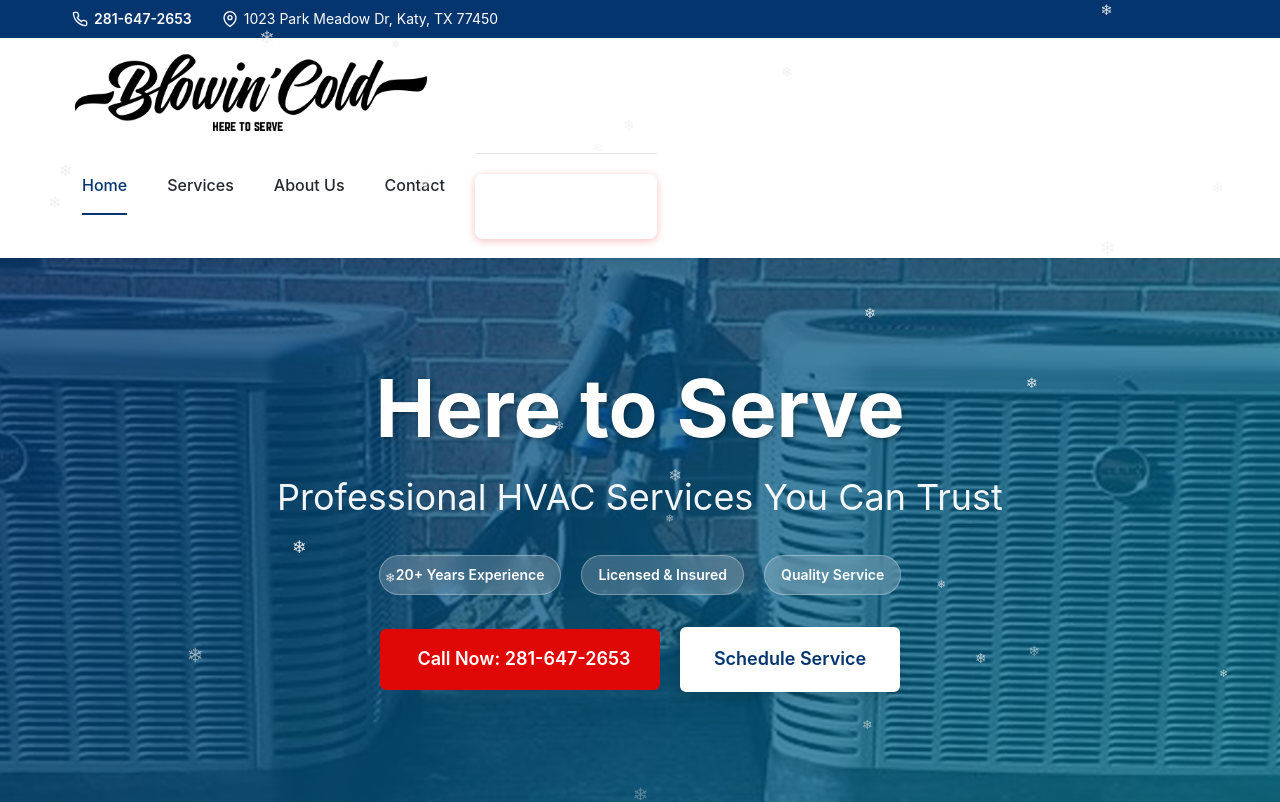
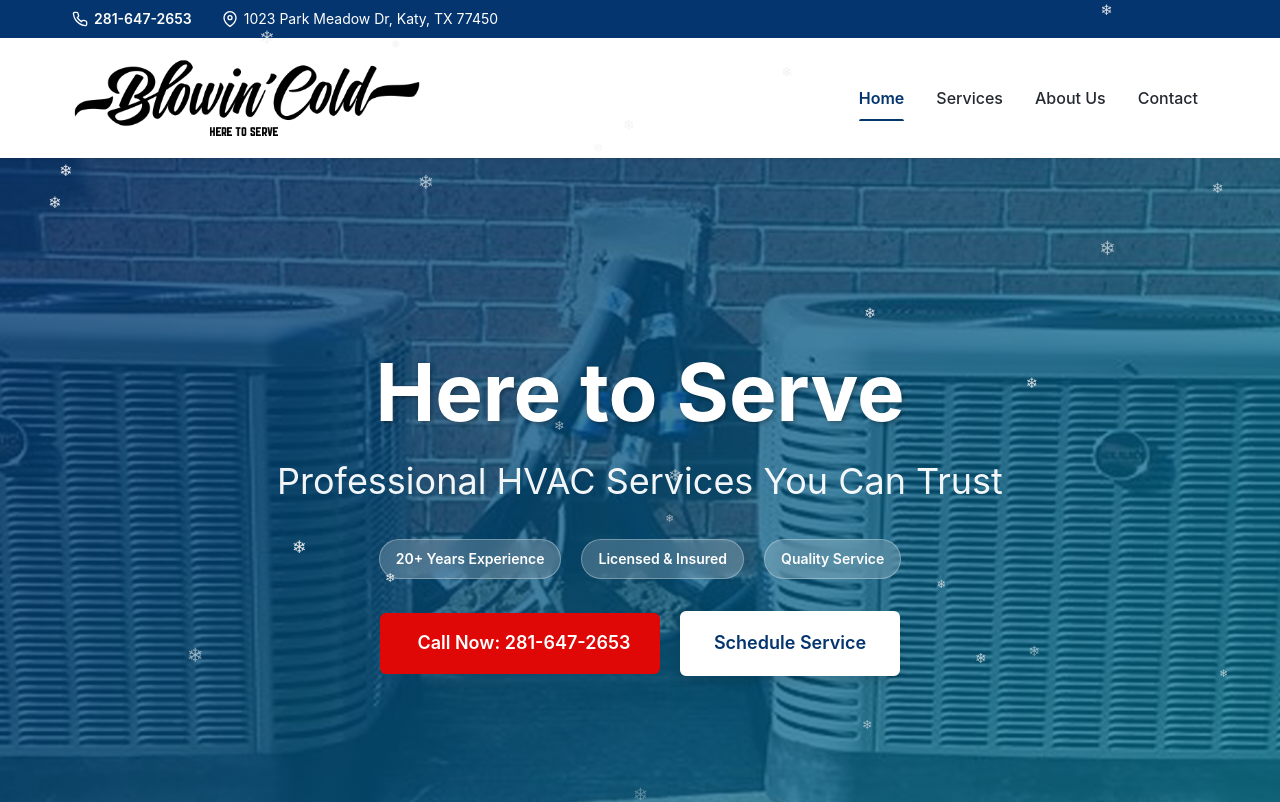
Before and after one commit to Swimhack/blowincoldac, a website: page index.html in a window 1280 px wide. Shown: the top 802 px of the page. Drawn offline with Linux system fonts and the light colour scheme.

Commit message:
Polish header and navigation for responsive UI/UX - Improved logo sizing, menu layout, and mobile experience

```diff
--- a/css/main.css
+++ b/css/main.css
@@ -347,51 +347,65 @@ a:hover {
 /* Navigation - Mobile First */
 .main-nav {
     background-color: white;
-    padding: 12px 0;
+    padding: 10px 0;
 }
 
 .main-nav .container {
     display: flex;
-    justify-content: center;
+    justify-content: space-between;
     align-items: center;
     position: relative;
 }
 
+.nav-wrapper {
+    display: flex;
+    justify-content: space-between;
+    align-items: center;
+    width: 100%;
+}
+
+.logo-wrapper {
+    flex: 0 0 auto;
+}
+
 .logo {
     display: flex;
     align-items: center;
-    justify-content: center;
     text-decoration: none;
     transition: transform 0.3s ease;
-    width: 100%;
 }
 
 .logo:hover {
-    transform: scale(1.05);
+    transform: scale(1.02);
 }
 
 .logo img {
-    height: 80px;
-    width: 100%;
-    max-width: 100%;
+    height: 50px;
+    width: auto;
+    max-width: 180px;
     object-fit: contain;
 }
 
-/* Desktop logo styling */
+/* Desktop logo and nav styling */
 @media (min-width: 768px) {
-    .main-nav .container {
-        justify-content: space-between;
-    }
-
-    .logo {
-        justify-content: flex-start;
-        width: auto;
+    .main-nav {
+        padding: 12px 0;
     }
 
     .logo img {
-        height: 400px;
-        width: auto;
-        max-width: 800px;
+        height: 70px;
+        max-width: 250px;
+    }
+}
+
+@media (min-width: 1024px) {
+    .main-nav {
+        padding: 15px 0;
+    }
+
+    .logo img {
+        height: 90px;
+        max-width: 350px;
     }
 }
 
@@ -399,16 +413,26 @@ a:hover {
 .mobile-menu-toggle {
     display: flex;
     flex-direction: column;
-    gap: 4px;
+    gap: 5px;
     background: none;
     border: none;
     cursor: pointer;
-    padding: 8px;
+    padding: 10px;
     z-index: 10000;
-    position: absolute;
-    right: 16px;
+    position: relative;
+    order: 3;
     opacity: 1;
     visibility: visible;
+    border-radius: 6px;
+    transition: background-color 0.3s ease;
+}
+
+.mobile-menu-toggle:hover {
+    background-color: rgba(0, 0, 0, 0.05);
+}
+
+.mobile-menu-toggle:active {
+    background-color: rgba(0, 0, 0, 0.1);
 }
 
 @media (min-width: 768px) {
@@ -419,27 +443,30 @@ a:hover {
 
 .mobile-menu-toggle .hamburger-line {
     display: block;
-    width: 25px;
+    width: 28px;
     height: 3px;
-    background-color: var(--text-dark);
-    transition: var(--transition);
+    background-color: var(--primary-blue);
+    transition: all 0.3s ease;
+    border-radius: 2px;
 }
 
 /* Mobile menu - hidden by default */
 .nav-menu {
     display: none;
     position: fixed;
-    top: 74px; /* Height of mobile nav */
+    top: 70px; /* Height of mobile nav */
     left: 0;
     right: 0;
+    bottom: 0;
     background-color: white;
     flex-direction: column;
-    padding: 20px;
-    box-shadow: var(--shadow-lg);
-    max-height: calc(100vh - 74px);
+    padding: 0;
+    box-shadow: 0 8px 16px rgba(0, 0, 0, 0.15);
+    max-height: calc(100vh - 70px);
     overflow-y: auto;
     z-index: 9998;
     list-style: none;
+    order: 4;
 }
 
 .nav-menu.active {
@@ -448,34 +475,38 @@ a:hover {
 
 .nav-menu li {
     width: 100%;
-    margin-bottom: 4px;
+    margin: 0;
+    border-bottom: 1px solid var(--border-color);
+}
+
+.nav-menu li:last-child {
+    border-bottom: none;
 }
 
 .nav-menu a {
     display: flex;
     align-items: center;
-    padding: 14px 12px;
-    min-height: 48px;
-    border-radius: 6px;
+    padding: 18px 24px;
+    min-height: 56px;
     color: var(--text-dark);
     font-weight: 500;
     font-size: 1rem;
-    transition: all 0.3s ease;
+    transition: all 0.2s ease;
     border-bottom: none;
 }
 
 .nav-menu a:hover,
 .nav-menu a.active {
     color: var(--primary-blue);
-    background-color: var(--bg-light);
+    background-color: rgba(4, 53, 111, 0.05);
 }
 
 /* Mobile menu extra content (from header-top) */
 .mobile-menu-extra {
     display: block;
-    padding: 20px 0;
+    padding: 20px 24px;
     border-bottom: 1px solid var(--border-color);
-    margin-bottom: 20px;
+    background-color: var(--bg-section);
 }
 
 .mobile-menu-extra .header-contact {
@@ -540,16 +571,15 @@ a:hover {
 }
 
 .mobile-menu-cta {
-    margin-top: 20px;
-    padding-top: 20px;
-    border-top: 1px solid var(--border-color);
+    padding: 20px 24px;
+    background-color: var(--bg-section);
 }
 
 .mobile-menu-cta .btn-primary {
     width: 100%;
-    padding: 18px 16px;
-    font-size: 1.1rem;
-    font-weight: 700;
+    padding: 16px;
+    font-size: 1rem;
+    font-weight: 600;
     background-color: var(--primary-red);
     border: none;
     border-radius: 8px;
@@ -560,7 +590,7 @@ a:hover {
     align-items: center;
     justify-content: center;
     transition: all 0.3s ease;
-    min-height: 56px;
+    min-height: 52px;
     box-shadow: 0 2px 8px rgba(224, 7, 7, 0.25);
 }
 
@@ -571,14 +601,6 @@ a:hover {
 }
 
 @media (min-width: 768px) {
-    .main-nav {
-        padding: 15px 0;
-    }
-
-    .logo img {
-        height: 80px;
-    }
-
     /* Hide mobile menu toggle on desktop */
     .mobile-menu-toggle {
         display: none;
@@ -594,34 +616,64 @@ a:hover {
         padding: 0;
         max-height: none;
         overflow: visible;
-        gap: 20px;
+        gap: 8px;
         align-items: center;
+        order: 2;
+        flex: 1;
+        justify-content: flex-end;
     }
 
     .nav-menu li {
         width: auto;
+        margin: 0;
+        border-bottom: none;
     }
 
     .nav-menu a {
-        padding: 5px 10px;
+        padding: 8px 14px;
         border: none;
         background: none !important;
         position: relative;
+        min-height: auto;
+        font-size: 0.95rem;
+        border-radius: 6px;
+    }
+
+    .nav-menu a:hover {
+        background-color: rgba(4, 53, 111, 0.08) !important;
+    }
+
+    .nav-menu a.active {
+        font-weight: 600;
+        color: var(--primary-blue);
     }
 
     .nav-menu a.active::after {
         content: '';
         position: absolute;
-        bottom: -5px;
-        left: 10px;
-        right: 10px;
-        height: 2px;
+        bottom: 0;
+        left: 14px;
+        right: 14px;
+        height: 3px;
         background-color: var(--primary-blue);
+        border-radius: 2px 2px 0 0;
     }
 
     /* Hide mobile menu extra on desktop */
-    .mobile-menu-extra {
+    .mobile-menu-extra,
+    .mobile-menu-cta {
         display: none;
+    }
+}
+
+@media (min-width: 1024px) {
+    .nav-menu {
+        gap: 12px;
+    }
+
+    .nav-menu a {
+        padding: 8px 16px;
+        font-size: 1rem;
     }
 }
 
@@ -693,7 +745,7 @@ a:hover {
     position: relative;
     height: 80vh;
     min-height: 500px;
-    margin-top: 74px; /* Mobile header height */
+    margin-top: 70px; /* Mobile header height */
     overflow: hidden;
     background: linear-gradient(135deg, rgba(4, 53, 111, 0.8), rgba(2, 122, 151, 0.7)),
                 url('../images/hero-bg.jpg') center/cover no-repeat;
@@ -703,7 +755,7 @@ a:hover {
     .hero-section {
         height: 100vh;
         min-height: 600px;
-        margin-top: 126px; /* Desktop header height */
+        margin-top: 110px; /* Desktop header height (header-top + nav) */
     }
 }
 
--- a/css/responsive.css
+++ b/css/responsive.css
@@ -33,8 +33,7 @@
 @media screen and (max-width: 767px) {
     /* Mobile menu toggle animation */
     .mobile-menu-toggle.active .hamburger-line:nth-child(1) {
-        transform: rotate(45deg) translate(7px, 7px);
-        background-color: var(--text-dark);
+        transform: rotate(45deg) translate(8px, 8px);
     }
 
     .mobile-menu-toggle.active .hamburger-line:nth-child(2) {
@@ -42,8 +41,7 @@
     }
 
     .mobile-menu-toggle.active .hamburger-line:nth-child(3) {
-        transform: rotate(-45deg) translate(7px, -7px);
-        background-color: var(--text-dark);
+        transform: rotate(-45deg) translate(8px, -8px);
     }
 
     /* Ensure hamburger toggle remains visible when menu is open */
@@ -80,42 +78,13 @@
         height: 40px !important;
     }
 
-    /* Header mobile optimizations */
-    .logo img {
-        height: 60px !important;
-        max-width: 120px !important;
-    }
+    /* Header mobile optimizations - removed override to use main.css values */
 
     .contact-bar {
         display: none !important;
     }
 
-    /* Mobile menu optimizations */
-    .nav-menu {
-        padding: 16px;
-    }
-
-    .nav-menu li {
-        margin-bottom: 6px;
-    }
-
-    .nav-menu a {
-        padding: 14px 10px;
-        font-size: 0.95rem;
-    }
-
-    .mobile-menu-extra {
-        padding: 16px 0;
-    }
-
-    .mobile-menu-extra .phone-link {
-        font-size: 0.95rem;
-    }
-
-    .mobile-menu-cta .btn-primary {
-        padding: 14px;
-        font-size: 1rem;
-    }
+    /* Mobile menu already optimized in main.css */
 
     /* Dropdown menu adjustments for mobile */
     .has-dropdown .dropdown-menu {
--- a/index.html
+++ b/index.html
@@ -13,8 +13,8 @@
     <meta name="apple-mobile-web-app-capable" content="yes">
     <meta name="apple-mobile-web-app-status-bar-style" content="default">
     <title>Blowin' Cold AC - Professional HVAC Services in Katy, TX | 281-647-2653</title>
-    <link rel="stylesheet" href="css/main.css?v=20251029-2">
-    <link rel="stylesheet" href="css/responsive.css?v=20251029-2">
+    <link rel="stylesheet" href="css/main.css?v=20251029-3">
+    <link rel="stylesheet" href="css/responsive.css?v=20251029-3">
     <link rel="preconnect" href="https://fonts.googleapis.com">
     <link rel="preconnect" href="https://fonts.gstatic.com" crossorigin>
     <script type="application/ld+json">
```
Also changed, not shown: about.html (+2 -2 lines), contact.html (+2 -2 lines), services.html (+2 -2 lines).
